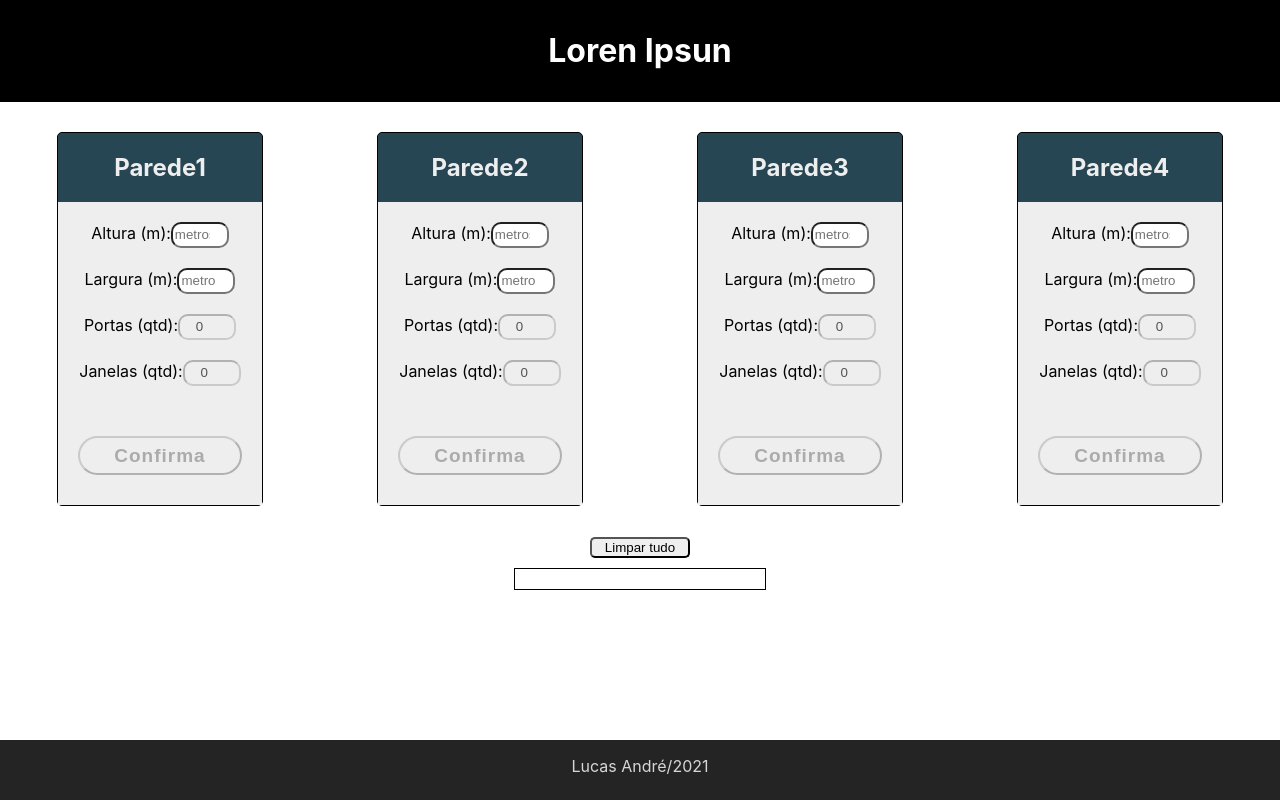
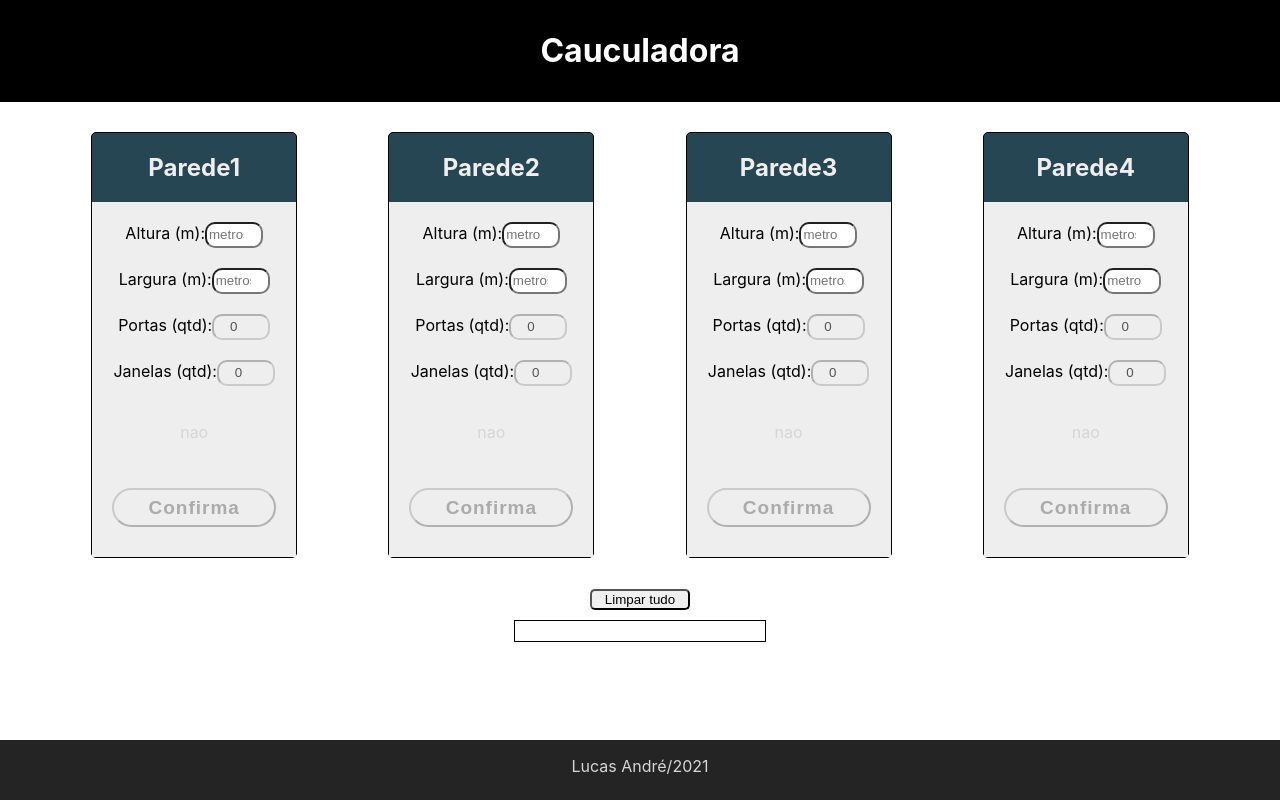
Before and after one commit to LucasCAndre/paint-calculator, a React (Create React App) app in the folder paint-calculator/: page / in a window 1280 px wide. Built offline with nearby package versions, Linux system fonts and the light colour scheme.

Commit message:
adiciona check

```diff
--- a/paint-calculator/src/components/Header.js
+++ b/paint-calculator/src/components/Header.js
@@ -5,7 +5,7 @@ function Header() {
 
   return (
     <div className="header" >
-      <h1>Loren Ipsun</h1>
+      <h1>Cauculadora</h1>
     </div>
   )
 }
--- a/paint-calculator/src/components/Wall.js
+++ b/paint-calculator/src/components/Wall.js
@@ -1,5 +1,5 @@
 import React, { useEffect, useState } from 'react';
-import './wall.css';
+import './Wall.css';
 import { windowWidth, windowHeight, doorWidth, doorHeight } from '../utils';
 
 function Wall({ parede, addArea }) {
@@ -27,9 +27,9 @@ function Wall({ parede, addArea }) {
     }
     setArea(finalArea);
   }
+  console.log(area);
 
-  function handleClick(e) {
-    e.target.innerText = 'Confirmado'
+  function handleClick() {
     addArea(area);
     setDisableForm(true);
     setDisabledDoor(true);
@@ -141,6 +141,11 @@ function Wall({ parede, addArea }) {
         </label>
         <br />
         <br />
+        {
+          disableButton
+            ? <p>nao</p>
+            : <p>sim</p>
+        }
         <button
           className = "confirm-btn"
           type='button'
--- a/paint-calculator/src/pages/PaintCalculator.js
+++ b/paint-calculator/src/pages/PaintCalculator.js
@@ -1,5 +1,5 @@
 import React, { useEffect, useState } from 'react';
-import './paintCalculator.css';
+import './PaintCalculator.css';
 import Sugestion from '../components/Sugestion';
 import Wall from '../components/Wall';
 import Footer from '../components/Footer';
@@ -9,16 +9,16 @@ function PaintCalculator() {
   const [areaTwo, setAreaTwo] = useState();
   const [areaThree, setAreaThree] = useState();
   const [areaFour, setAreaFour] = useState();
-  // const [sendSugestion, setSendSugestion] = useState(false);
+  const [sendSugestion, setSendSugestion] = useState(false);
 
   const paintArea = areaOne + areaTwo + areaThree + areaFour;
   console.log(paintArea);
 
-  // useEffect(() => {
-  //   if (areaOne && areaTwo && areaThree && areaFour) {
-  //     setSendSugestion(true);
-  //   }
-  // }, [areaOne, areaTwo, areaThree, areaFour]);
+  useEffect(() => {
+    if (areaOne && areaTwo && areaThree && areaFour) {
+      setSendSugestion(true);
+    }
+  }, [areaOne, areaTwo, areaThree, areaFour]);
 
   function reloadClick() {
     window.location.reload();
@@ -28,11 +28,8 @@ function PaintCalculator() {
     <>
       <div className="wall-container" >
         <Wall parede = '1' addArea = { setAreaOne } />
-        <br />
         <Wall parede = '2' addArea = { setAreaTwo } />
-        <br />
         <Wall parede = '3' addArea = { setAreaThree } />
-        <br />
         <Wall parede = '4' addArea = { setAreaFour } />
       </div>
       <button
```
Also changed, not shown: paint-calculator/public/manifest.json, paint-calculator/src/components/Wall.css (renamed from paint-calculator/src/components/wall.css), paint-calculator/src/pages/PaintCalculator.css (renamed from paint-calculator/src/pages/paintCalculator.css).
